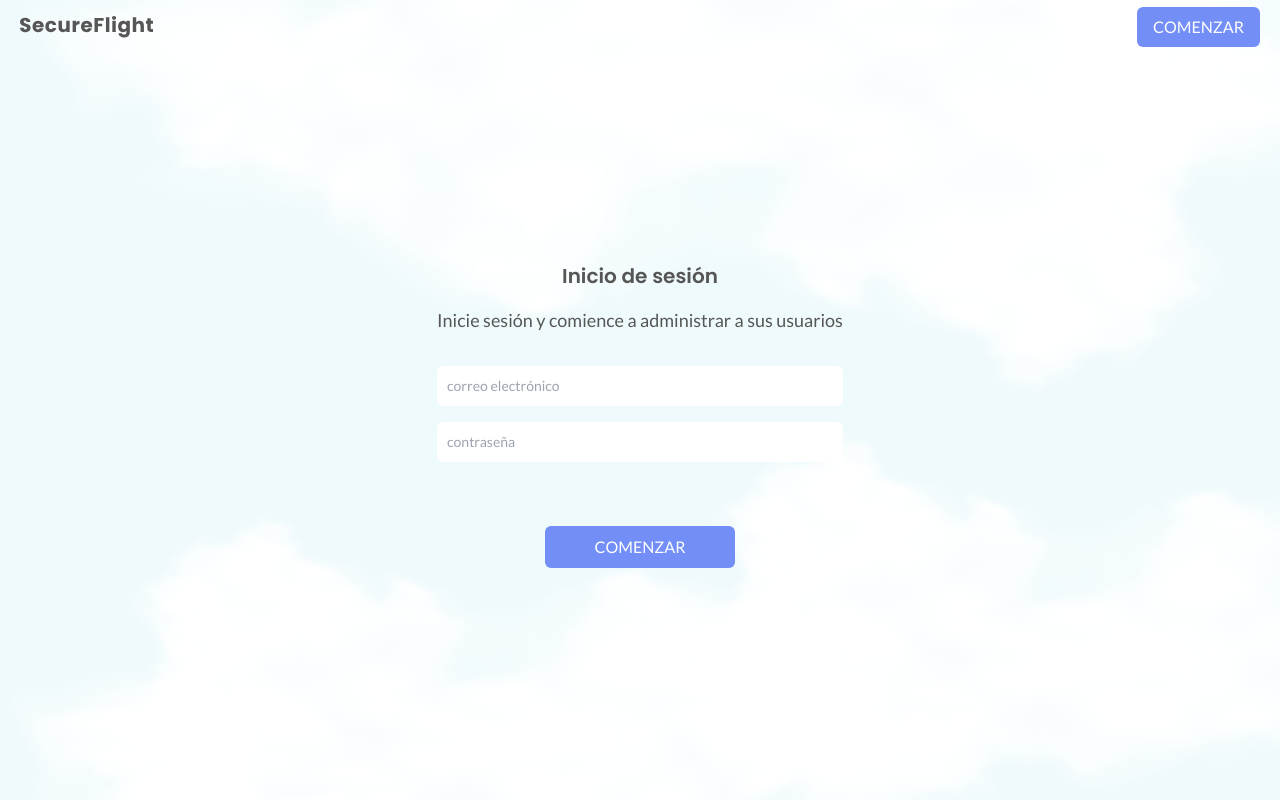
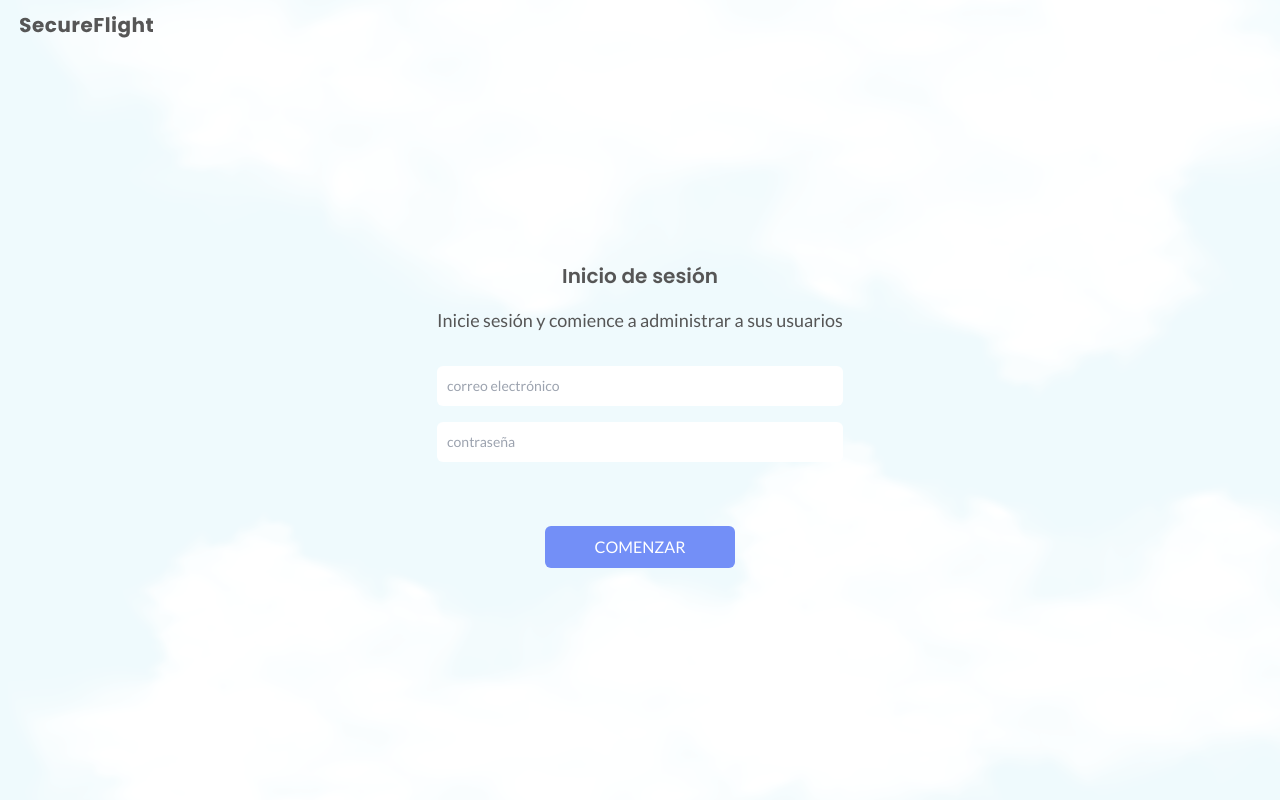
Before and after one commit to hamilgdev/project-secure-flight, a Next.js app: page /auth/login in a window 1280 px wide. Built offline with nearby package versions, Linux system fonts and the light colour scheme.

Commit message:
Update header and home sections

```diff
--- a/components/sections/header/header-section.tsx
+++ b/components/sections/header/header-section.tsx
@@ -1,21 +1,28 @@
+'use client'
+
 import Link from 'next/link'
 import Image from 'next/image'
+import { usePathname } from 'next/navigation'
 
 export const HeaderSection = () => {
+  const pathname = usePathname()
+  const isHomePage = pathname === '/'
+
   return (
     <header
       className="min-h-[54px] flex items-center bg-transparent relative z-10">
       <div className="l-container">
         <div className="flex items-center justify-between">
-          <Link href="/">
+          <Link href="/auth/login">
             <Image src="/svgs/logo.svg" alt="Secure Flight" width={133} height={30} />
           </Link>
-
-          <Link
-            href="/dashboard"
-            className="uppercase bg-[var(--complementary)] text-white py-2 px-4 rounded-md text-base">
+          {isHomePage && (
+            <Link
+              href="/auth/login"
+              className="uppercase bg-[var(--complementary)] text-white py-2 px-4 rounded-md text-base">
               Comenzar
-          </Link>
+            </Link>
+          )}
         </div>
       </div>
     </header>
```
